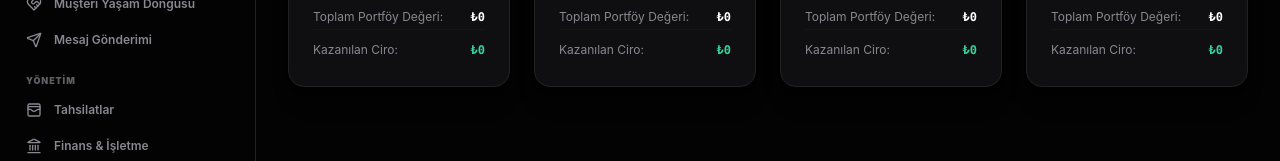
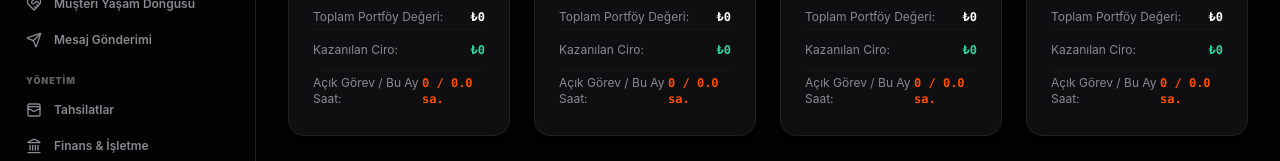
Before and after one commit to kozd326/apex-kreatif-dashboard, a Next.js app: page /team in a window 1280 px wide. Shown: the part 471-632 px from the top of the page. Built offline with nearby package versions, Linux system fonts and the light colour scheme; no server answers; the database is empty.

Commit message:
Show team workload from tasks and time entries

```diff
--- a/src/app/team/page.tsx
+++ b/src/app/team/page.tsx
@@ -4,7 +4,7 @@ import React, { useState, useEffect, useCallback } from 'react';
 import { Shell } from '@/components/layout/Shell';
 import { createClient, isSupabaseConfigured } from '@/lib/supabase/client';
 import { INITIAL_TEAM, INITIAL_LEADS } from '@/lib/mockData';
-import { Lead, TeamMember, UserRole } from '@/types';
+import { Lead, Task, TeamMember, TimeEntry, UserRole } from '@/types';
 import { formatCurrency } from '@/lib/utils';
 import { ShieldCheck, UserCheck, Edit2 } from 'lucide-react';
 
@@ -14,6 +14,8 @@ export default function TeamPage() {
 
   const [teamMembers, setTeamMembers] = useState<TeamMember[]>(INITIAL_TEAM);
   const [leads, setLeads] = useState<Lead[]>([]);
+  const [tasks, setTasks] = useState<Task[]>([]);
+  const [timeEntries, setTimeEntries] = useState<TimeEntry[]>([]);
   const [currentUser, setCurrentUser] = useState<TeamMember | null>(null);
 
   const loadLiveData = useCallback(async () => {
@@ -25,8 +27,15 @@ export default function TeamPage() {
     const { data: profilesData } = await supabase.from('profiles').select('*').order('created_at', { ascending: true });
     if (profilesData && profilesData.length > 0) setTeamMembers(profilesData as TeamMember[]);
 
-    const { data: leadsData } = await supabase.from('leads').select('*');
+    const [leadsResult, tasksResult, timeResult] = await Promise.all([
+      supabase.from('leads').select('*').is('archived_at', null),
+      supabase.from('tasks').select('*'),
+      supabase.from('crm_time_entries').select('*').gte('entry_date', new Date(new Date().getFullYear(), new Date().getMonth(), 1).toISOString().slice(0, 10)),
+    ]);
+    const leadsData = leadsResult.data;
     if (leadsData) setLeads(leadsData as Lead[]);
+    if (tasksResult.data) setTasks(tasksResult.data as Task[]);
+    if (timeResult.data) setTimeEntries(timeResult.data as TimeEntry[]);
 
     const { data: { session } } = await supabase.auth.getSession();
     if (session?.user) {
@@ -86,6 +95,8 @@ export default function TeamPage() {
             const wonLeads = memberLeads.filter((l) => l.status === 'Kazanıldı');
             const totalDealValue = memberLeads.reduce((acc, l) => acc + l.estimated_deal_value, 0);
             const wonValue = wonLeads.reduce((acc, l) => acc + l.estimated_deal_value, 0);
+            const openTasks = tasks.filter((task) => task.assigned_to === member.id && task.status !== 'Tamamlandı').length;
+            const monthHours = timeEntries.filter((entry) => entry.user_id === member.id).reduce((total, entry) => total + Number(entry.hours), 0);
 
             return (
               <div
@@ -143,6 +154,10 @@ export default function TeamPage() {
                     <span className="text-apex-muted">Kazanılan Ciro:</span>
                     <span className="font-bold font-mono text-emerald-400">{formatCurrency(wonValue)}</span>
                   </div>
+                  <div className="flex justify-between items-center py-1 border-t border-apex-border/40">
+                    <span className="text-apex-muted">Açık Görev / Bu Ay Saat:</span>
+                    <span className="font-bold font-mono text-apex-orange">{openTasks} / {monthHours.toFixed(1)} sa.</span>
+                  </div>
                 </div>
               </div>
             );
```
